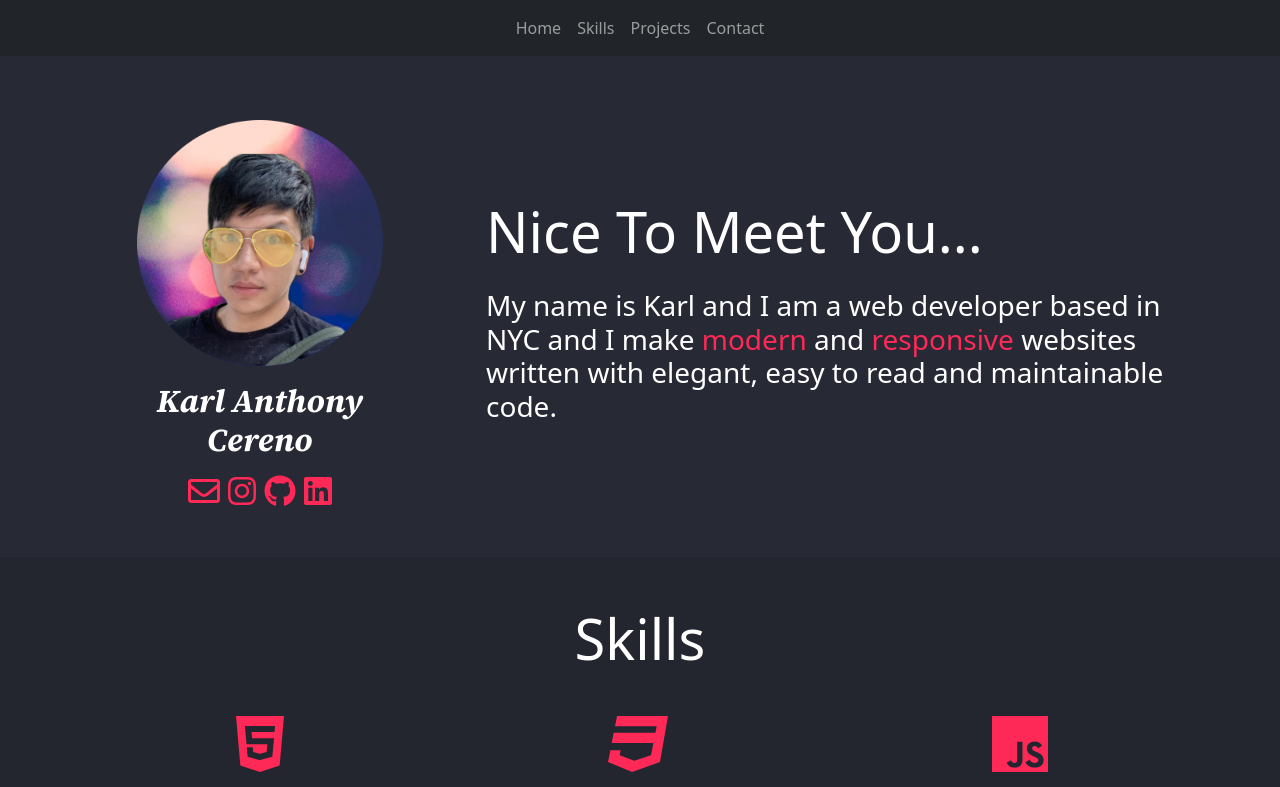
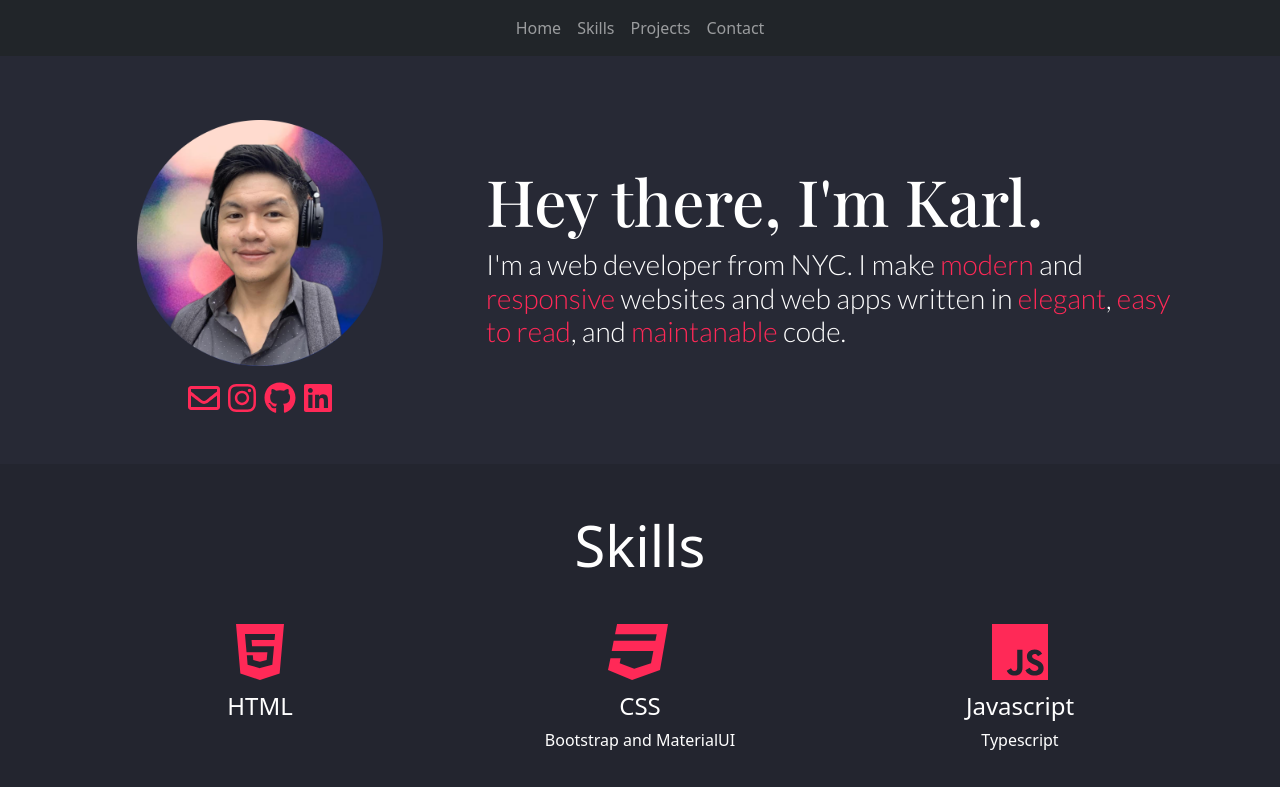
Before and after one commit to kcereno/portfolio-site, a React (Create React App) app: page / in a window 1280 px wide. Shown: the top 787 px of the page. Built offline with nearby package versions, Linux system fonts and the light colour scheme.

Commit message:
Change home section

```diff
--- a/src/Sections/HomeSection/HomeSection.module.css
+++ b/src/Sections/HomeSection/HomeSection.module.css
@@ -1,5 +1,32 @@
-@import url('https://fonts.googleapis.com/css2?family=Source+Serif+4:ital,wght@1,700&display=swap');
+@import url('https://fonts.googleapis.com/css2?family=Lato:wght@300&family=Playfair+Display:wght@500&display=swap');
 
-.main {
-  font-family: 'Source Serif 4', sans-serif;
+
+
+.header {
+  font-family: 'Playfair Display', serif;
+  font-size: 4rem;
+
 }
+
+.subheader {
+  font-family: 'Lato', sans-serif;
+}
+
+@media (max-width:768px) {
+  .header {
+    margin-top: 20px;
+    font-size: 2.5rem;
+  }
+}
+
+@media (max-width:375px) {
+  .header {
+    font-size: 2rem;
+  }
+}
+
+@media (max-width:320px) {
+  .header {
+    font-size: 1.5rem;
+  }
+}
--- a/src/Sections/HomeSection/HomeSection.tsx
+++ b/src/Sections/HomeSection/HomeSection.tsx
@@ -1,7 +1,7 @@
 import { Container, Row, Col } from "react-bootstrap";
 import { FontAwesomeIcon } from "@fortawesome/react-fontawesome";
 import { faEnvelope } from "@fortawesome/free-regular-svg-icons";
-import profilePicture from "../../assets/pictures/profile1.png";
+import profilePicture from "../../assets/pictures/profile2.png";
 import {
   faInstagram,
   faGithub,
@@ -14,16 +14,13 @@ export default function HomeSection() {
     <section id="home" className="py-5 text-white">
       <Container>
         <Row>
-          <Col md={4} className="profile  ">
+          <Col md={4} className="profile my-auto ">
             <Container className="d-flex flex-column align-items-center">
               <img
-                className="profile-img  py-3"
+                className="profile-img py-3"
                 src={profilePicture}
                 alt="Karl Anthony Cereno"
               />
-              <div className="details text-center mb-2">
-                <h2 className={styles.main}>Karl Anthony Cereno</h2>
-              </div>
               <div className="icon-group">
                 <a
                   href="mailto:karlcereno@gmail.com"
@@ -71,12 +68,16 @@ export default function HomeSection() {
           <Col className="d-flex align-items-center">
             <Container>
               <div>
-                <h2 className="display-4 py-3">Nice To Meet You...</h2>
-                <h3>
-                  My name is Karl and I am a web developer based in NYC and I
-                  make <span style={{ color: "#ff2957" }}>modern</span> and
-                  <span style={{ color: "#ff2957" }}> responsive</span> websites written
-                  with elegant, easy to read and maintainable code.
+                <h2 className={styles.header}>Hey there, I'm Karl.</h2>
+                <h3 className={styles.subheader}>
+                  I'm a web developer from NYC. I make{" "}
+                  <span style={{ color: "#ff2957" }}>modern</span> and
+                  <span style={{ color: "#ff2957" }}> responsive</span> websites
+                  and web apps written in{" "}
+                  <span style={{ color: "#ff2957" }}>elegant</span>,{" "}
+                  <span style={{ color: "#ff2957" }}>easy to read</span>, and{" "}
+                  <span style={{ color: "#ff2957" }}>maintanable </span>
+                  code.
                 </h3>
               </div>
             </Container>
```
